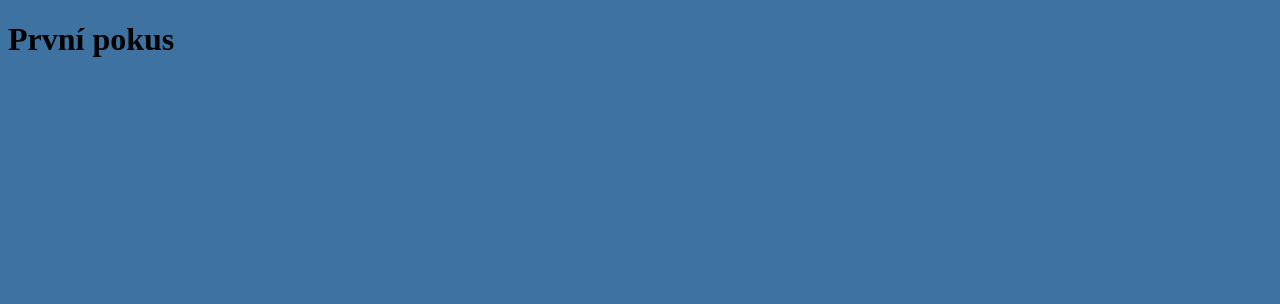
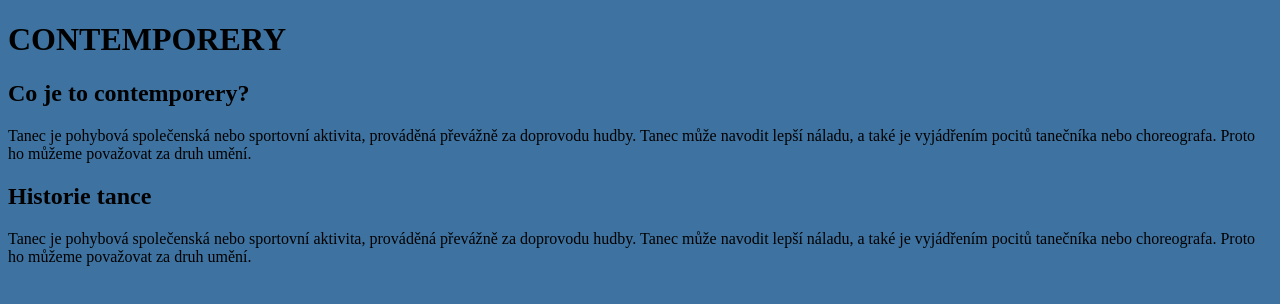
Before and after one commit to Klemesovav/web, a plain HTML site: page index.html in a window 1280 px wide. Drawn offline with Linux system fonts and the light colour scheme.

Commit message:
Add files via upload

```diff
--- a/index.html
+++ b/index.html
@@ -8,6 +8,8 @@
 
 </head>
 <body>
-  <h1>První pokus</h1>
-</body>
-</html>
+  <h1>CONTEMPORERY</h1>
+  <h2>Co je to contemporery?</h2>
+</body>Tanec je pohybová společenská nebo sportovní aktivita, prováděná převážně za doprovodu hudby. Tanec může navodit lepší náladu, a také je vyjádřením pocitů tanečníka nebo choreografa. Proto ho můžeme považovat za druh umění.
+<h2>Historie tance</h2>
+</body>Tanec je pohybová společenská nebo sportovní aktivita, prováděná převážně za doprovodu hudby. Tanec může navodit lepší náladu, a také je vyjádřením pocitů tanečníka nebo choreografa. Proto ho můžeme považovat za druh umění.
```
